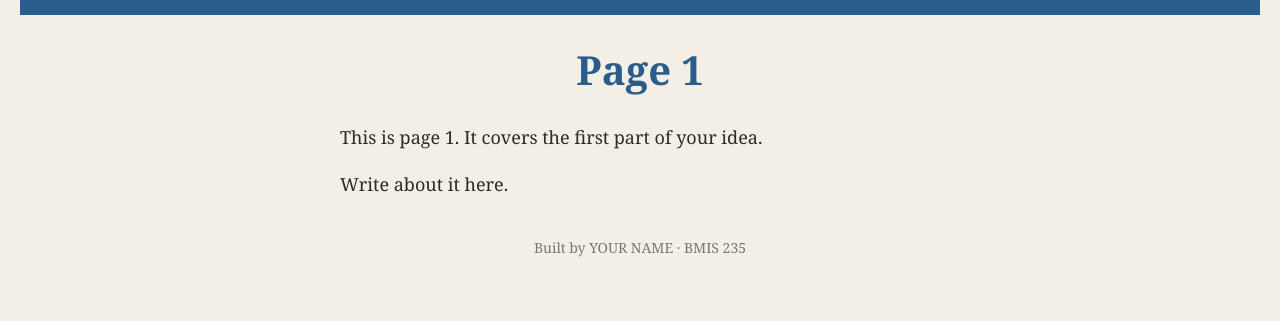
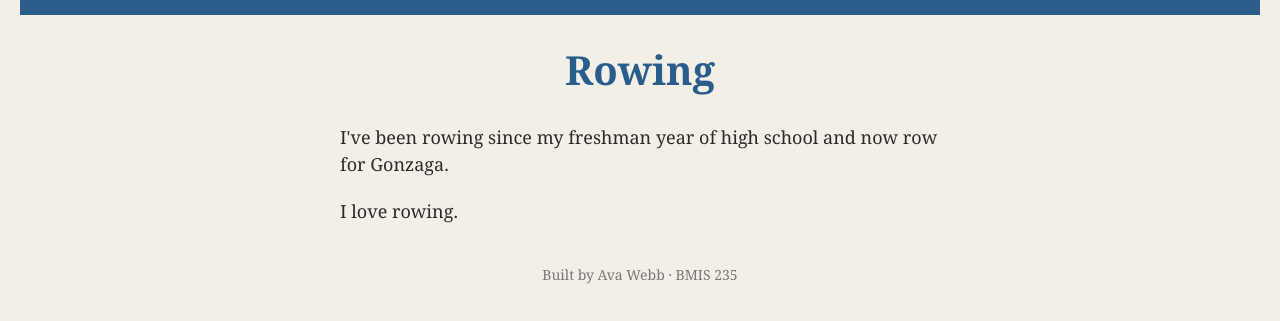
Before and after one commit to avawebb4/bmis235-html-3, a plain HTML site: page rowing.html in a window 1280 px wide. Shown: the part 71-392 px from the top of the page. Drawn offline with Linux system fonts and the light colour scheme.

Commit message:
Update author details and page content in rowing.html

```diff
--- a/rowing.html
+++ b/rowing.html
@@ -1,14 +1,14 @@
 <!DOCTYPE html>
 <!--
-  Author: YOUR NAME
-  GU username: YOUR-GU-USERNAME
+  Author: Ava Webb
+  GU username: awebb4
   Course: BMIS 235 - HTML-3
 -->
 <html lang="en">
 <head>
 <meta charset="utf-8">
-<meta name="author" content="YOUR NAME">
-<title>Page 1</title>
+<meta name="author" content="Ava Webb">
+<title>Rowing</title>
 
 <!-- this one line connects the page to the stylesheet -->
 <link rel="stylesheet" href="styles.css">
@@ -28,12 +28,12 @@
     <a href="reading.html"><img src="img/reading.png" alt="Reading"></a>
 </nav>
 
-<h1>Page 1</h1>
-<p>This is page 1. It covers the first part of your idea.</p>
-<p>Write about it here.</p>
+<h1>Rowing</h1>
+<p>I've been rowing since my freshman year of high school and now row for Gonzaga.</p>
+<p>I love rowing.</p>
 
 <!-- Footer: fill in your name -->
-<footer>Built by YOUR NAME &middot; BMIS 235</footer>
+<footer>Built by Ava Webb &middot; BMIS 235</footer>
 
 </body>
 </html>
```
